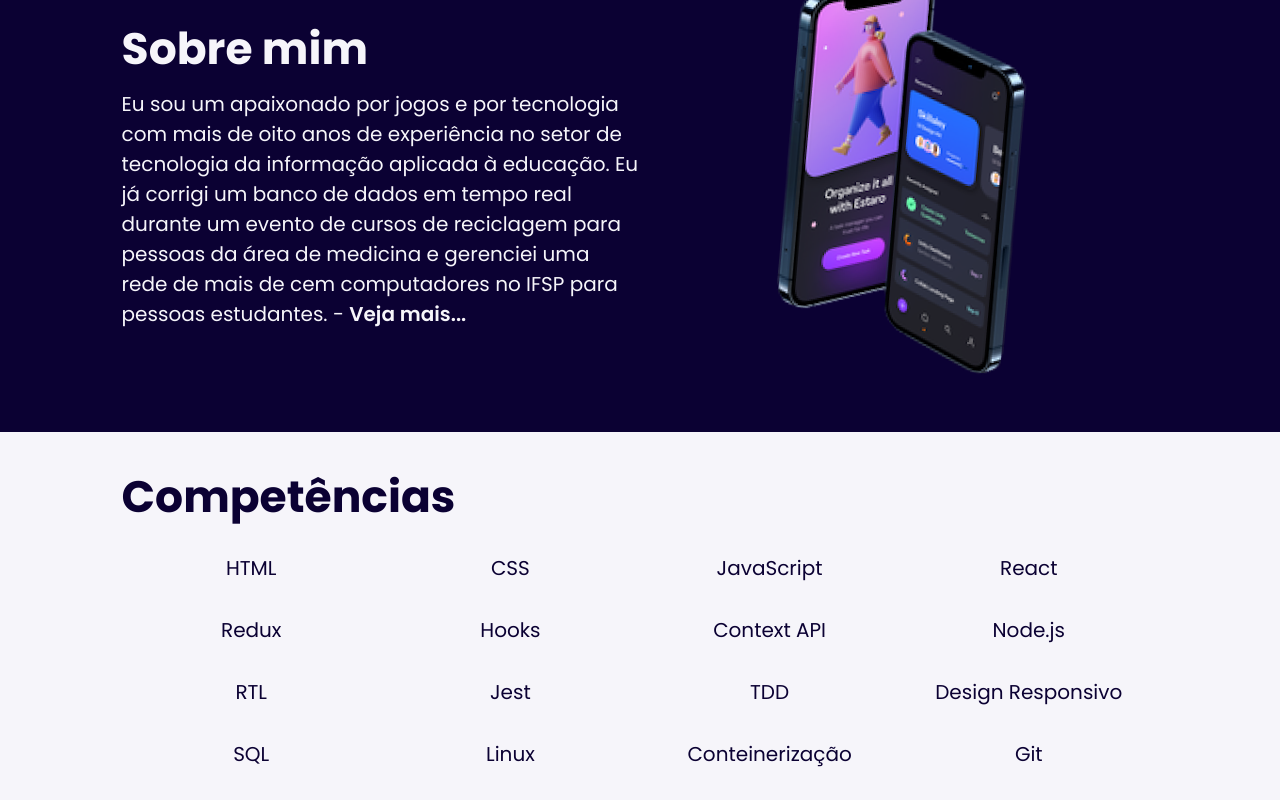
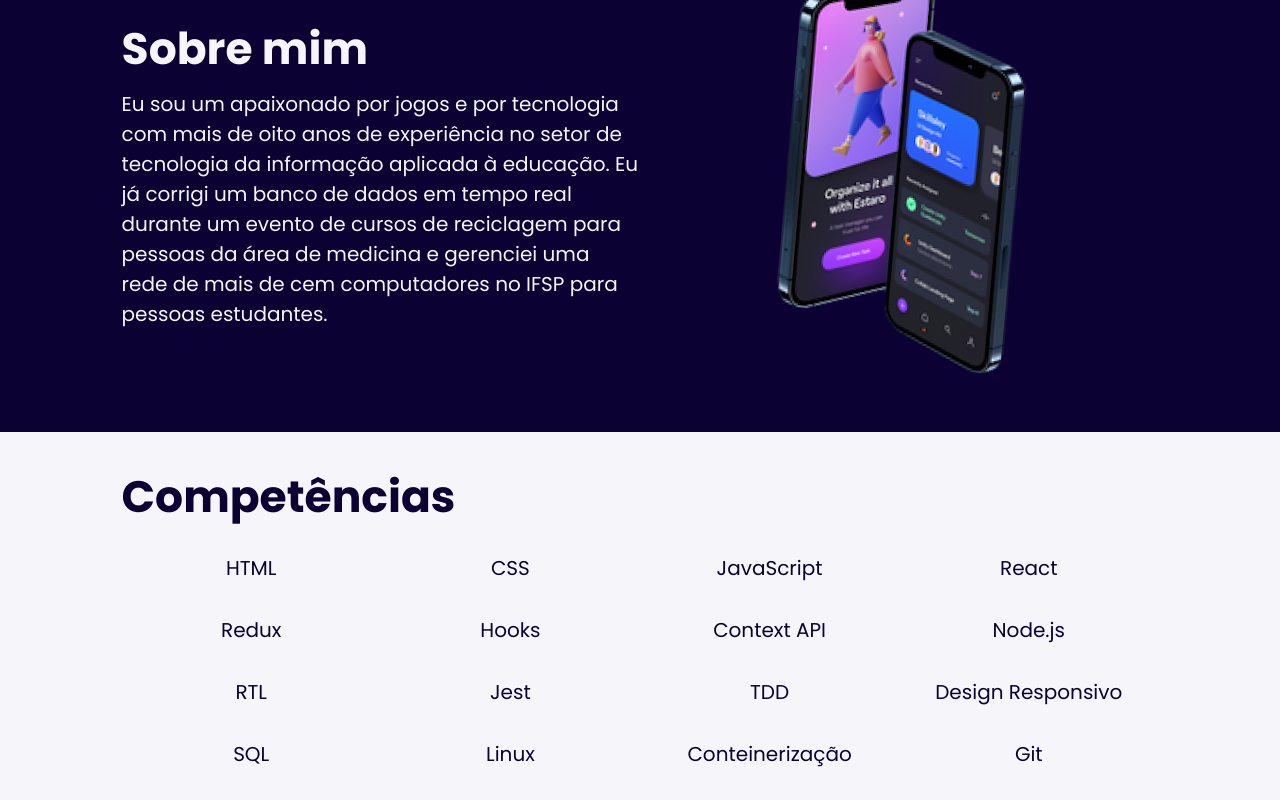
Before and after one commit to obrunominelli/obrunominelli.github.io, a React (Create React App) app: page / in a window 1280 px wide. Shown: the part 957-1757 px from the top of the page. Built offline with nearby package versions, Linux system fonts and the light colour scheme.

Commit message:
feat: Remoção de link da sessão Sobre mim.

```diff
--- a/src/pages/Home.jsx
+++ b/src/pages/Home.jsx
@@ -1,5 +1,5 @@
 import React, { Fragment } from 'react';
-import { Link } from 'react-router-dom';
+// import { Link } from 'react-router-dom';
 import Footer from '../components/Footer';
 import Header from '../components/Header';
 import { images, skills, social } from '../data';
@@ -63,7 +63,8 @@ function Home() {
               <Block>
                 <Title color={ palette.light.secondary }>Sobre mim</Title>
                 <Paragraph color={ palette.light.secondary }>
-                  Eu sou um apaixonado por jogos e por tecnologia com mais de oito anos de experiência no setor de tecnologia da informação aplicada à educação. Eu já corrigi um banco de dados em tempo real durante um evento de cursos de reciclagem para pessoas da área de medicina e gerenciei uma rede de mais de cem computadores no IFSP para pessoas estudantes. - <Link to='/about'>Veja mais...</Link>
+                  Eu sou um apaixonado por jogos e por tecnologia com mais de oito anos de experiência no setor de tecnologia da informação aplicada à educação. Eu já corrigi um banco de dados em tempo real durante um evento de cursos de reciclagem para pessoas da área de medicina e gerenciei uma rede de mais de cem computadores no IFSP para pessoas estudantes.
+                  {/* - <Link to='/about'>Veja mais...</Link>*/}
                 </Paragraph>
               </Block>
               <Block>
```
